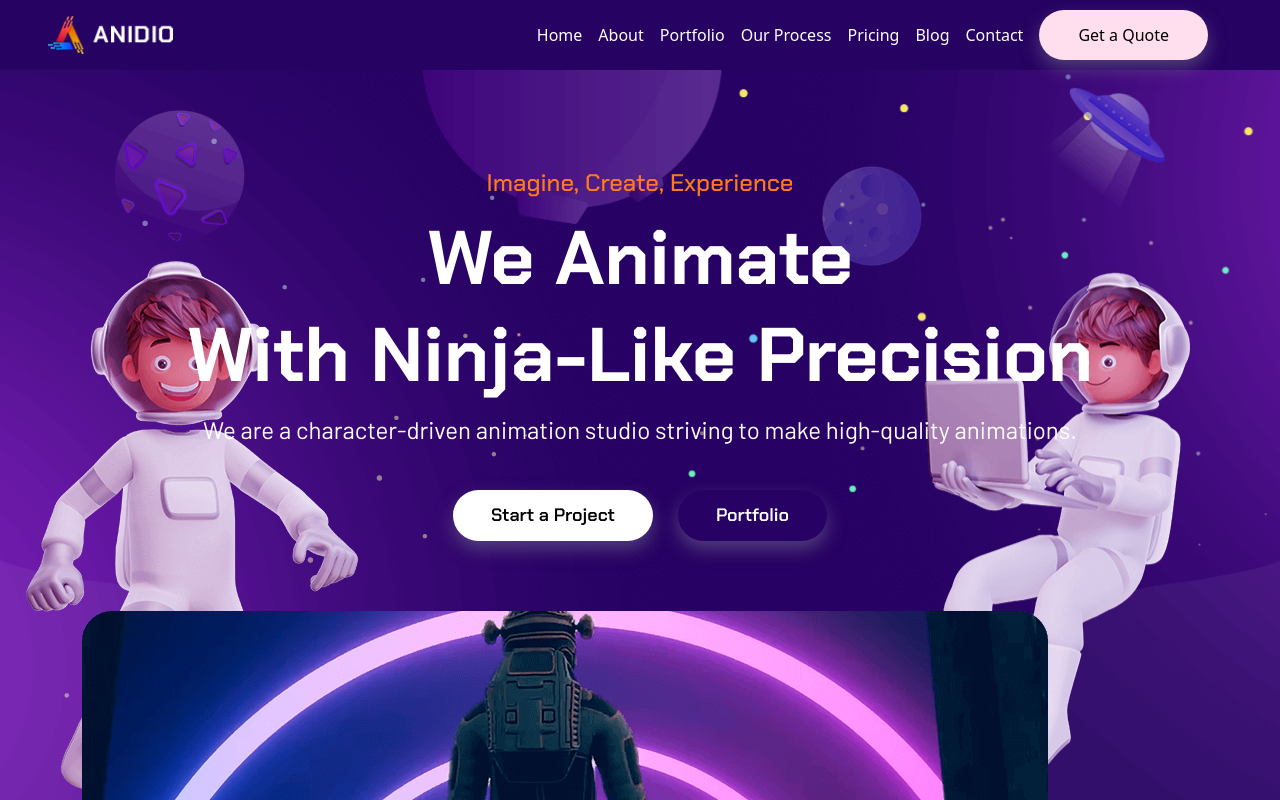
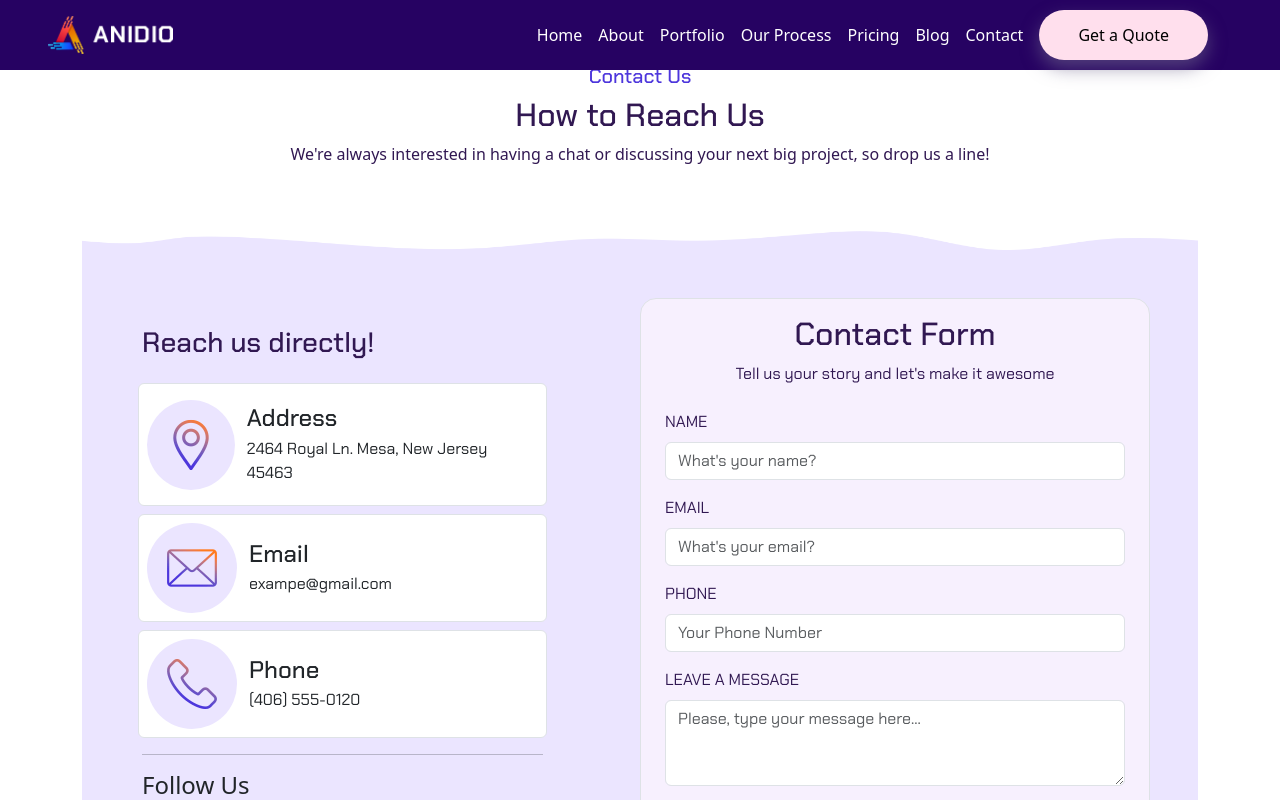
Before and after one commit to IvanTorzoni/proj-html-vuejs, a Vue app: page /contact in a window 1280 px wide. Shown: the top 800 px of the page. Built offline with nearby package versions, Linux system fonts and the light colour scheme.

Commit message:
feat: removed jumbo to Vue file and import only in main page

```diff
--- a/src/App.vue
+++ b/src/App.vue
@@ -1,6 +1,5 @@
 <script>
 import AppHeader from './components/AppHeader.vue';
-import AppJumbo from './components/AppJumbo.vue';
 import AppFooter from './components/AppFooter.vue';
 
 
@@ -9,7 +8,6 @@ export default {
   components: {
 
     AppHeader,
-    AppJumbo,
     AppFooter,
 
   }
@@ -20,8 +18,6 @@ export default {
 <template>
 
   <AppHeader />
-
-  <AppJumbo />
 
   <!-- Tag per i componenti del router (pagine dinamiche). Per i componenti fissi come header footer ecc inserire il tag del componente corrispettivo -->
   <router-view></router-view>
--- a/src/pages/HomePage.vue
+++ b/src/pages/HomePage.vue
@@ -3,6 +3,7 @@ import AppFacts from '../components/sharedComponents/AppFacts.vue';
 import AppSkill from '../components/sharedComponents/AppSkill.vue';
 import AppTeam from '../components/sharedComponents/AppTeam.vue';
 import AppClients from '../components/sharedComponents/AppClients.vue';
+import AppJumbo from '../components/AppJumbo.vue';
 
 export default {
 
@@ -12,7 +13,7 @@ export default {
         AppSkill,
         AppTeam,
         AppClients,
-
+        AppJumbo
     }
 
 }
@@ -20,6 +21,8 @@ export default {
 </script>
 
 <template>
+
+    <AppJumbo />
 
     <AppSkill />
 
```
